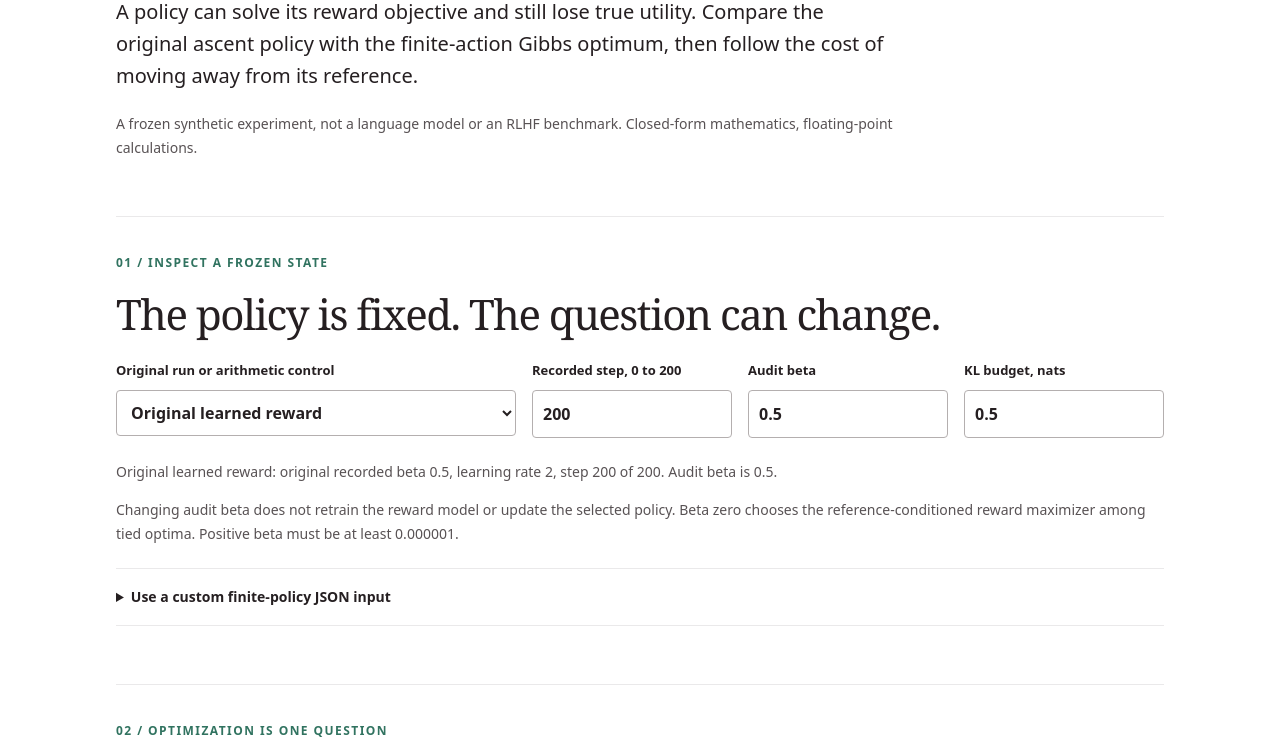
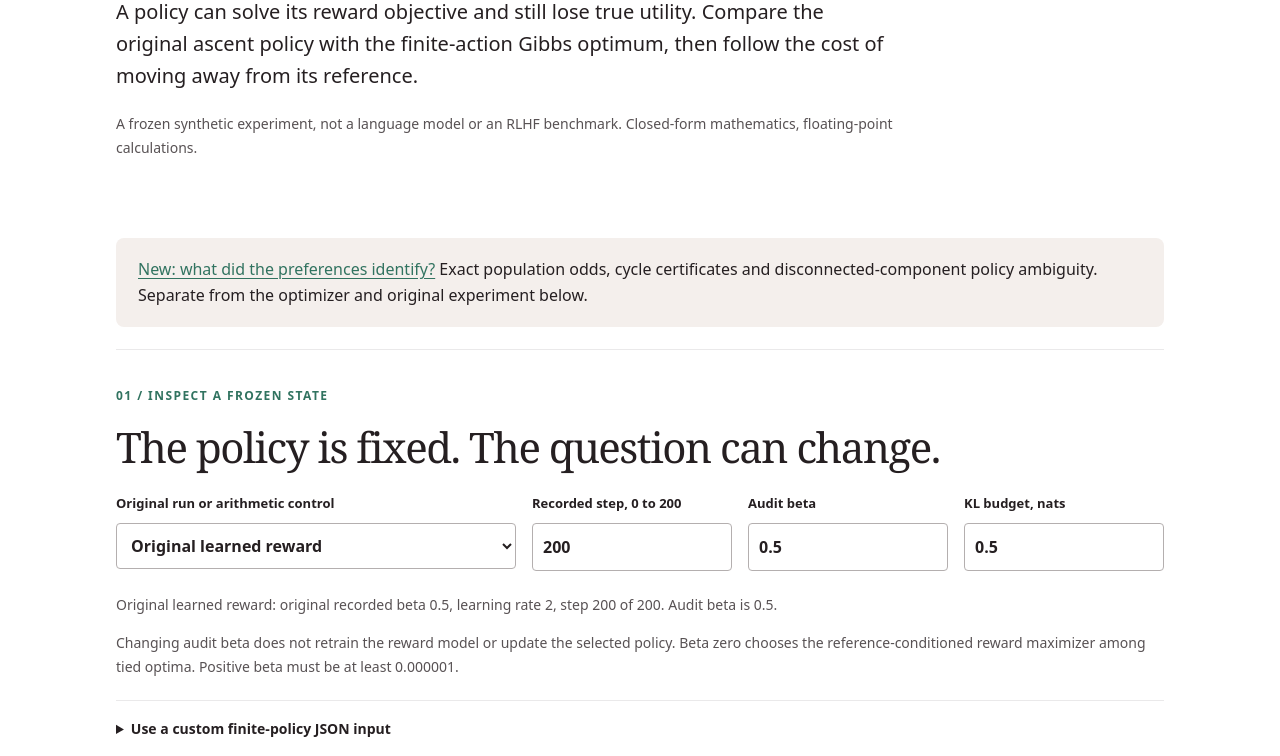
Before and after one commit to midya8/alignlab, a plain HTML site: page docs/index.html in a window 1280 px wide. Shown: the part 417-1173 px from the top of the page. Drawn offline with Linux system fonts and the light colour scheme.

Commit message:
AlignLab: add exact preference-identification evidence in docs/index.html
Exact positive population preference identification, cycle certificates and bounded Gibbs policy ambiguity. Original learned experiment and floating frontier preserved.

```diff
--- a/docs/index.html
+++ b/docs/index.html
@@ -1,7 +1,8 @@
 <!doctype html>
 <html lang="en"><head><meta charset="utf-8"><meta name="viewport" content="width=device-width,initial-scale=1"><meta name="description" content="Inspect an exact finite-policy Gibbs optimum, KL-budget frontier and all original preference-alignment trajectories. Numerical limits and synthetic ground truth stay visible."><title>AlignLab | Know what you optimized</title><link rel="stylesheet" href="style.css"><script defer src="2-data.js"></script><script defer src="frontier.js"></script><script defer src="app.js"></script></head>
-<body><header><a href="https://github.com/midya8/alignlab">AlignLab / v0.2</a><span>Six actions. No sampling.</span></header><main>
+<body><header><a href="https://github.com/midya8/alignlab">AlignLab / v0.3</a><span>Six actions. No sampling.</span></header><main>
 <section class="hero"><p class="eyebrow">Preference alignment, with the optimum attached</p><h1>Know what<br>you optimized.</h1><p class="lead">A policy can solve its reward objective and still lose true utility. Compare the original ascent policy with the finite-action Gibbs optimum, then follow the cost of moving away from its reference.</p><p class="note">A frozen synthetic experiment, not a language model or an RLHF benchmark. Closed-form mathematics, floating-point calculations.</p></section>
+<p class="callout"><a href="identification.html">New: what did the preferences identify?</a> Exact population odds, cycle certificates and disconnected-component policy ambiguity. Separate from the optimizer and original experiment below.</p>
 <section class="panel"><p class="eyebrow">01 / Inspect a frozen state</p><h2>The policy is fixed. The question can change.</h2><div class="controls"><label>Original run or arithmetic control<select id="scenario"></select></label><label>Recorded step, 0 to 200<input id="step" type="number" min="0" max="200" step="1" value="200"></label><label>Audit beta<input id="beta" type="number" min="0" max="1000000" step="any" value="0.5"></label><label>KL budget, nats<input id="budget" type="number" min="0" max="1000" step="any" value="0.5"></label></div><p id="origin" class="note"></p><p class="note">Changing audit beta does not retrain the reward model or update the selected policy. Beta zero chooses the reference-conditioned reward maximizer among tied optima. Positive beta must be at least 0.000001.</p><details><summary>Use a custom finite-policy JSON input</summary><p class="note">2 to 64 actions, rewards and supplied evaluation utilities within ±1,000,000. Probability sums must be within 1e-12 of one and are explicitly normalized. Zero reference support cannot receive policy mass. Utility is an optional evaluation axis, never an optimization input.</p><label>JSON input<textarea id="custom" rows="10" spellcheck="false"></textarea></label><button id="apply">Apply custom input</button></details><p id="error" role="alert"></p></section>
 <div id="results">
 <section class="panel"><p class="eyebrow">02 / Optimization is one question</p><h2 id="answer">How far from the best policy?</h2><div class="metrics" id="metrics"></div><div id="identity" class="callout"></div><p class="note">J(p) = E[p reward] - beta KL(p || reference). For positive beta, J* - J(p) = beta KL(p || p*). This identity concerns the supplied reward, not correctness, human preference satisfaction or generalization. Small negative gaps or residuals can be rounding error, not super-optimal policies.</p><div id="utility" class="callout"></div><div id="style-cards" class="cards"></div></section>
```
